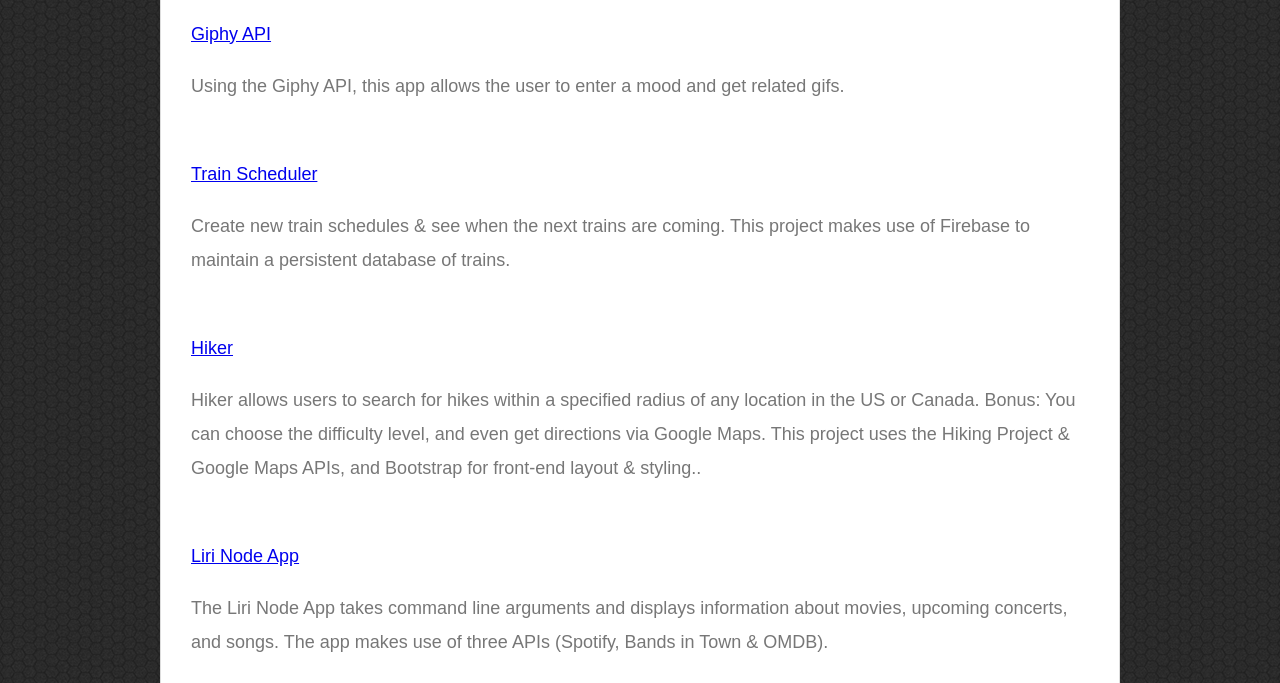
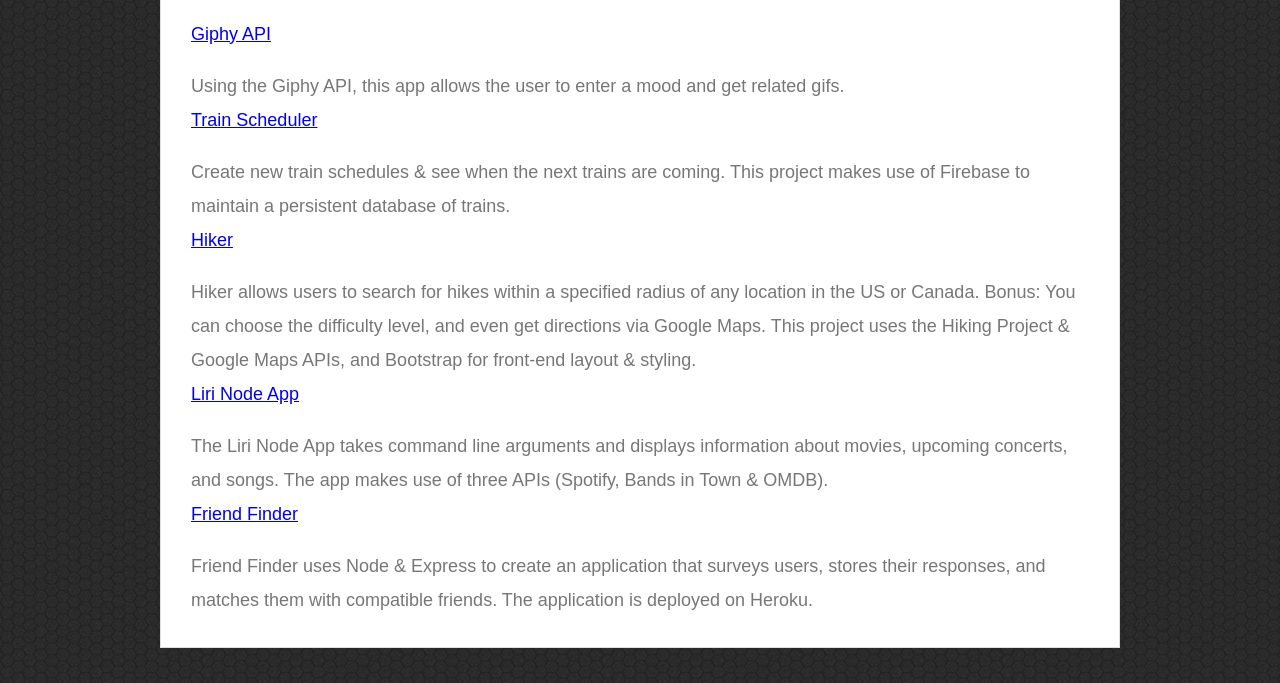
Before and after one commit to karmitage/Responsive-Portfolio, a plain HTML site: page portfolio.html in a window 1280 px wide. Shown: the part 269-952 px from the top of the page. Drawn offline with Linux system fonts and the light colour scheme.

Commit message:
added Friend Finder to portfolio

```diff
--- a/portfolio.html
+++ b/portfolio.html
@@ -27,7 +27,6 @@
       <div class="work">
         <a href="https://karmitage.github.io/GiphyAPI/" target="_blank">Giphy API</a>
         <p>Using the Giphy API, this app allows the user to enter a mood and get related gifs.</p>
-        <br>
       </div>
 
       <div class="work">
@@ -35,7 +34,6 @@
         <p>Create new train schedules & see when the next trains are coming. This project makes use of
           Firebase to maintain a persistent database of trains.
         </p>
-        <br>
       </div>
 
       <div class="work">
@@ -43,8 +41,7 @@
         <p>Hiker allows users to search for hikes within a specified radius of any location in the US
           or Canada. Bonus: You can choose the difficulty level, and even get directions via Google Maps.
           This project uses the Hiking Project & Google Maps APIs, and Bootstrap for front-end layout &
-          styling..</p>
-        <br>
+          styling.</p>
 
       </div>
 
@@ -54,7 +51,14 @@
           upcoming concerts, and songs. The app makes use of three APIs (Spotify, Bands in Town
           & OMDB).
         </p>
-        <br>
+
+      </div>
+
+      <div class="work">
+        <a href="https://sleepy-hamlet-65162.herokuapp.com/" target="_blank">Friend Finder</a>
+        <p>Friend Finder uses Node & Express to create an application that surveys users, stores their
+          responses, and matches them with compatible friends. The application is deployed on Heroku.
+        </p>
 
       </div>
 
```
